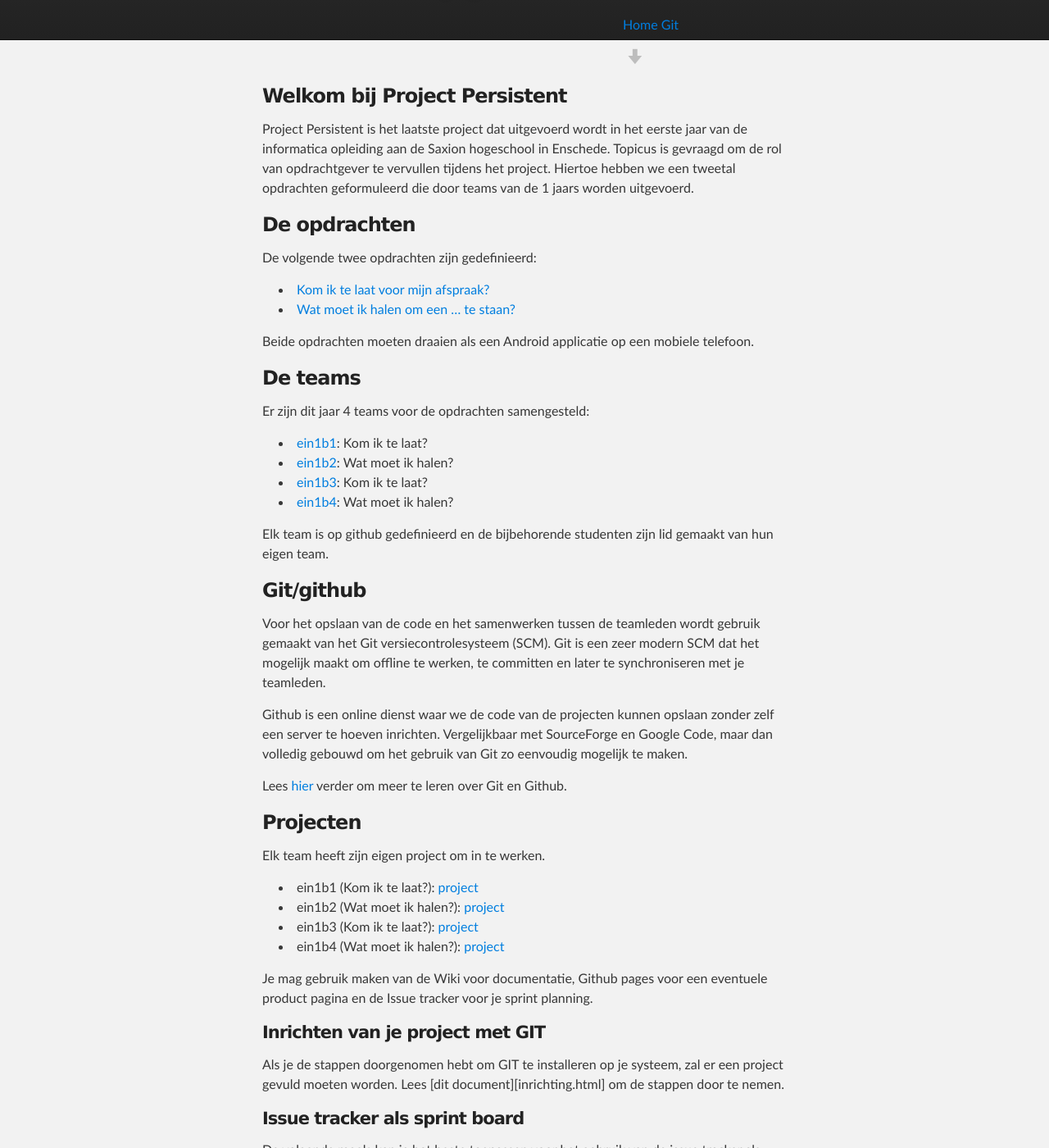
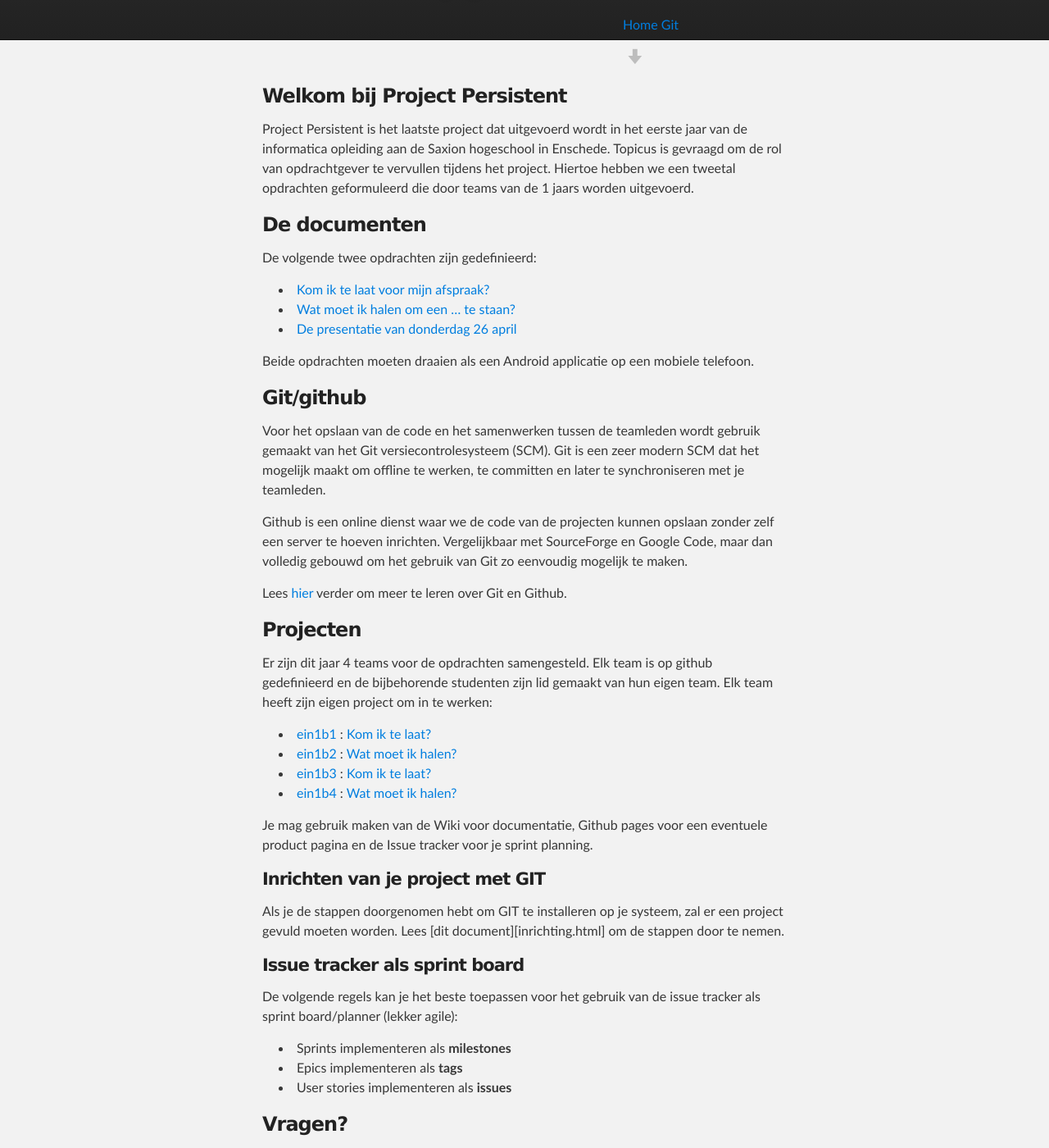
Before and after one commit to topicusbv/persistent-docs, a Jekyll site: the page built from index.md, in a window 1280 px wide and 1400 px high, scrolled down 224 px. Shown: the whole window at 82% size. Built offline with Jekyll 4.4.1, drawn with Linux system fonts in a browser that asks for light colours.

Commit message:
Presentatie toegevoegd, beetje opgeschoond

```diff
--- a/index.md
+++ b/index.md
@@ -9,27 +9,16 @@ Topicus is gevraagd om de rol van opdrachtgever te vervullen tijdens het
 project. Hiertoe hebben we een tweetal opdrachten geformuleerd die door teams
 van de 1 jaars worden uitgevoerd.
 
-### De opdrachten ###
+### De documenten ###
 
 De volgende twee opdrachten zijn gedefinieerd:
 
  - [Kom ik te laat voor mijn afspraak?](telaat.html)
  - [Wat moet ik halen om een ... te staan?](halen.html)
+ - [De presentatie van donderdag 26 april](https://github.com/downloads/topicusbv/persistent-docs/Project%20Persistent%20-%20Week%201%20Saxion.pptx)
 
 Beide opdrachten moeten draaien als een Android applicatie op een mobiele
 telefoon.
-
-### De teams ###
-
-Er zijn dit jaar 4 teams voor de opdrachten samengesteld:
-
- - [ein1b1](https://github.com/organizations/topicusbv/teams/175978): Kom ik te laat?
- - [ein1b2](https://github.com/organizations/topicusbv/teams/175979): Wat moet ik halen?
- - [ein1b3](https://github.com/organizations/topicusbv/teams/175983): Kom ik te laat?
- - [ein1b4](https://github.com/organizations/topicusbv/teams/175985): Wat moet ik halen?
-
-Elk team is op github gedefinieerd en de bijbehorende studenten zijn lid
-gemaakt van hun eigen team.
 
 ### Git/github ###
 
@@ -47,12 +36,14 @@ Lees [hier](git.html) verder om meer te leren over Git en Github.
 
 ### Projecten ###
 
-Elk team heeft zijn eigen project om in te werken.
+Er zijn dit jaar 4 teams voor de opdrachten samengesteld. Elk team is op github
+gedefinieerd en de bijbehorende studenten zijn lid gemaakt van hun eigen team.
+Elk team heeft zijn eigen project om in te werken:
 
- - ein1b1 (Kom ik te laat?): [project](https://github.com/topicusbv/kom-ik-te-laat-ein1b1)
- - ein1b2 (Wat moet ik halen?): [project](https://github.com/topicusbv/wat-moet-ik-halen-ein1b2)
- - ein1b3 (Kom ik te laat?): [project](https://github.com/topicusbv/kom-ik-te-laat-ein1b3)
- - ein1b4 (Wat moet ik halen?): [project](https://github.com/topicusbv/wat-moet-ik-halen-ein1b4)
+ - [ein1b1](https://github.com/organizations/topicusbv/teams/175978) : [Kom ik te laat?](https://github.com/topicusbv/kom-ik-te-laat-ein1b1)
+ - [ein1b2](https://github.com/organizations/topicusbv/teams/175979) : [Wat moet ik halen?](https://github.com/topicusbv/wat-moet-ik-halen-ein1b2)
+ - [ein1b3](https://github.com/organizations/topicusbv/teams/175983) : [Kom ik te laat?](https://github.com/topicusbv/kom-ik-te-laat-ein1b3)
+ - [ein1b4](https://github.com/organizations/topicusbv/teams/175985) : [Wat moet ik halen?](https://github.com/topicusbv/wat-moet-ik-halen-ein1b4)
 
 Je mag gebruik maken van de Wiki voor documentatie, Github pages voor een
 eventuele product pagina en de Issue tracker voor je sprint planning.
```
